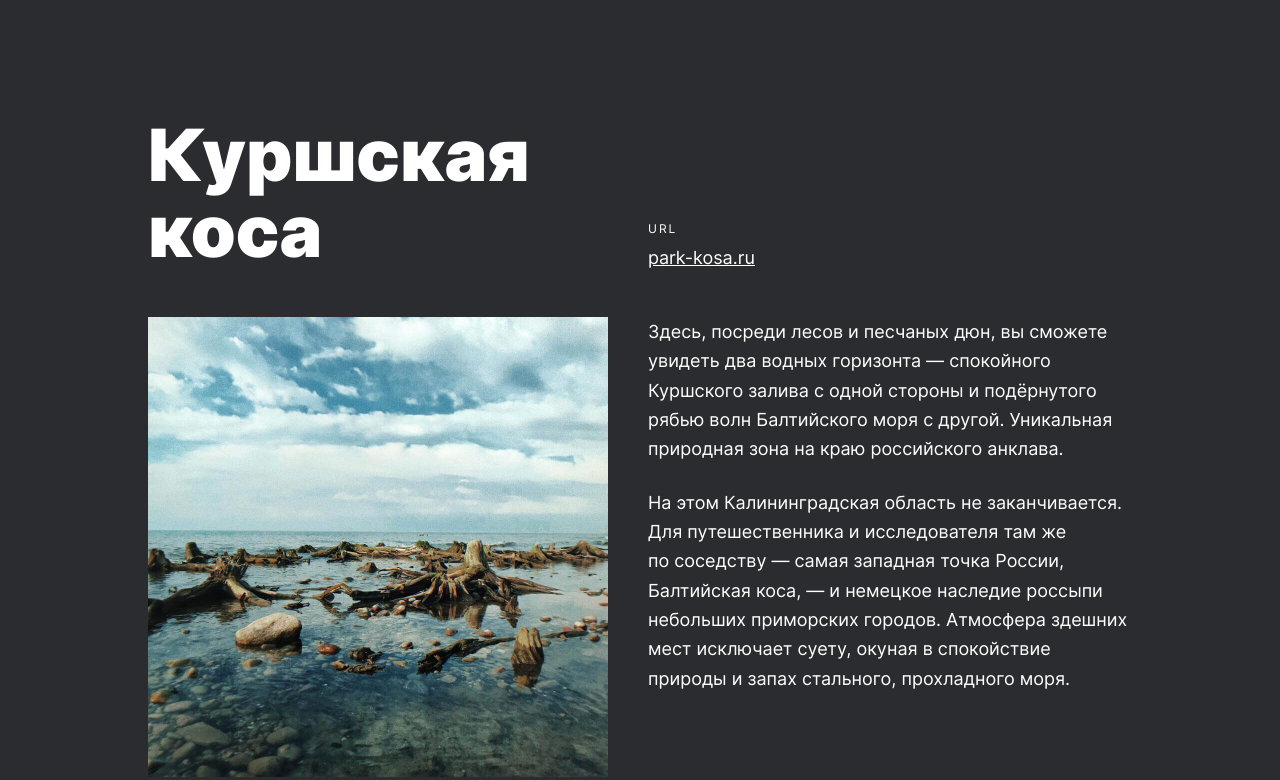
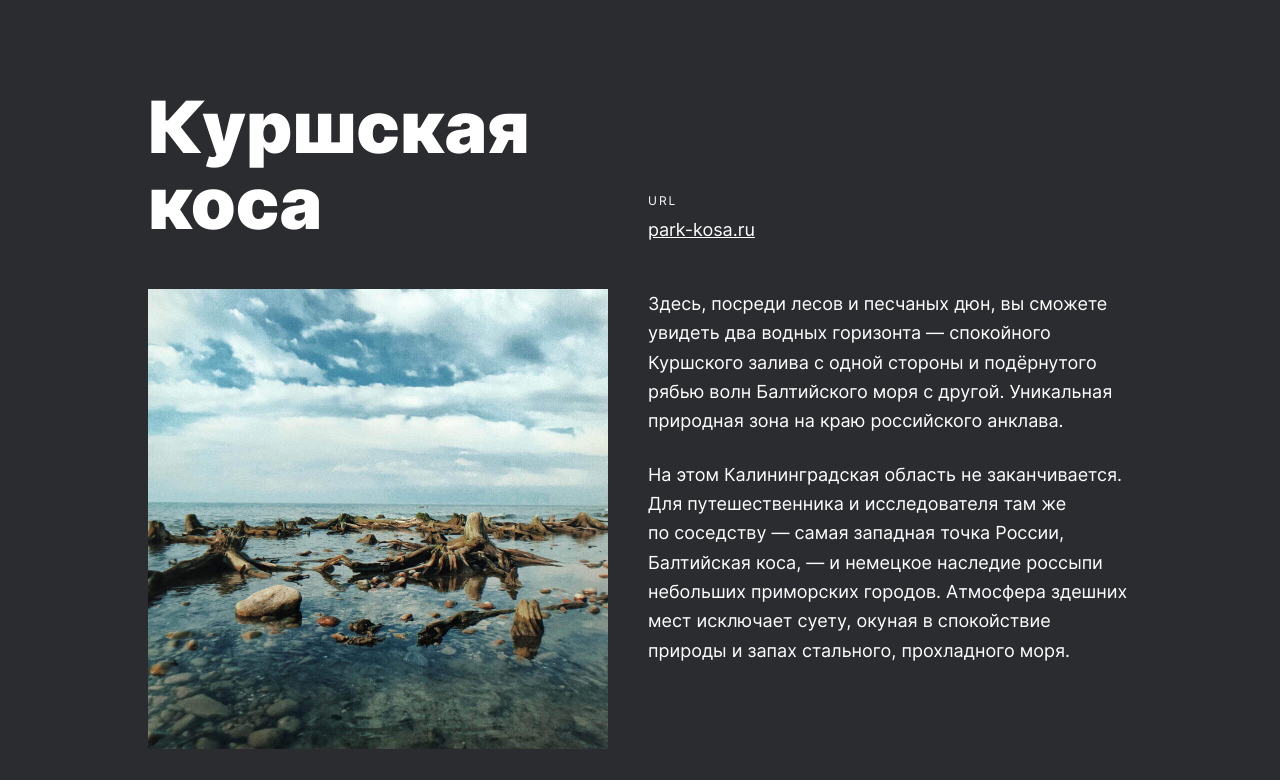
Before and after one commit to Chachavitsa678/russian-travel, a plain HTML site: page index.html in a window 1280 px wide. Shown: the part 2428-3208 px from the top of the page. Drawn offline with Linux system fonts and the light colour scheme; files whose address does not match are found by name.

Commit message:
fix places

```diff
--- a/blocks/cover/cover.css
+++ b/blocks/cover/cover.css
@@ -1,6 +1,7 @@
 .cover {
     position: relative;
     max-height: 740px;
+    width: 100%;
     height: 100vh;
     display: flex;
     flex-direction: column;
--- a/blocks/footer/footer.css
+++ b/blocks/footer/footer.css
@@ -2,7 +2,6 @@
     display: flex;
     flex-direction: row;
     justify-content: space-between;
-    align-items: flex-end;
     width: 100%;
     padding: 92px 0 24px 0;
     margin: 0;
--- a/blocks/pages/index.css
+++ b/blocks/pages/index.css
@@ -50,4 +50,5 @@
     font-family: 'Inter', sans-serif;
     background:  #2A2C2F;
     margin: 0 auto;
+    max-width: 1280px;
 }
--- a/blocks/places/__title/places__title.css
+++ b/blocks/places/__title/places__title.css
@@ -5,7 +5,11 @@
     font-size: 72px;
     line-height: 76px;
     margin: 0;
-    margin-top: 28px;
+    margin-top: 32px;
+}
+
+.places__title:first-child {
+    margin-top: 0;
 }
 
 @media screen and (max-width: 1024px) {
```
